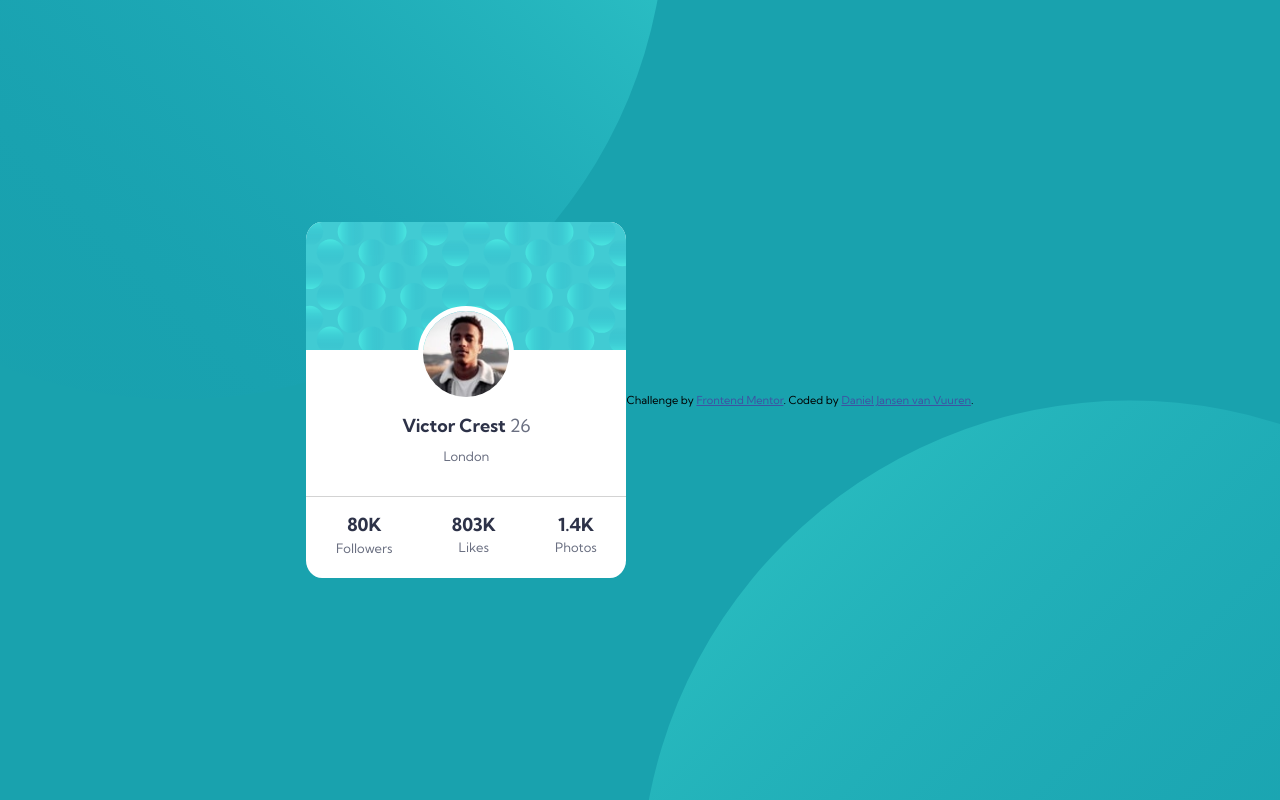
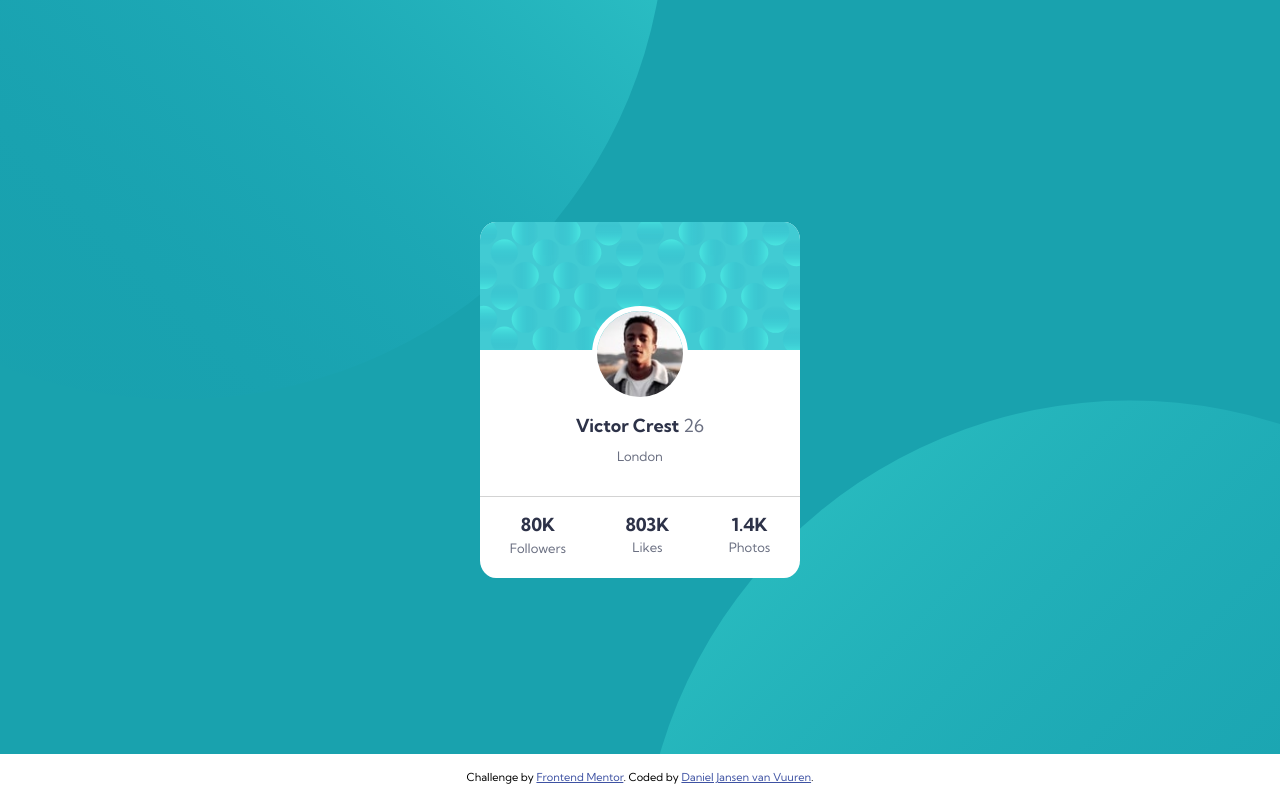
Before and after one commit to DanielJvV/ProfileCard, a plain HTML site: page index.html in a window 1280 px wide. Drawn offline with Linux system fonts and the light colour scheme.

Commit message:
Update style.css

```diff
--- a/style.css
+++ b/style.css
@@ -71,6 +71,14 @@ body {
     background-repeat: no-repeat, no-repeat;
 }
 
+footer {
+    position: absolute;
+    bottom: 0;
+    width: 100%;
+    background: white;
+    padding: 1rem;
+}
+
 .card {
     display: flex;
     flex-direction: column;
@@ -124,3 +132,22 @@ body {
 .attribution a {
     color: hsl(228, 45%, 44%);
 }
+
+
+/***************
+3.) Desktop Size
+****************/
+
+
+/***************
+4.) Footer
+****************/
+
+.attribution {
+    font-size: 11px;
+    text-align: center;
+}
+
+.attribution a {
+    color: hsl(228, 45%, 44%);
+}
```
